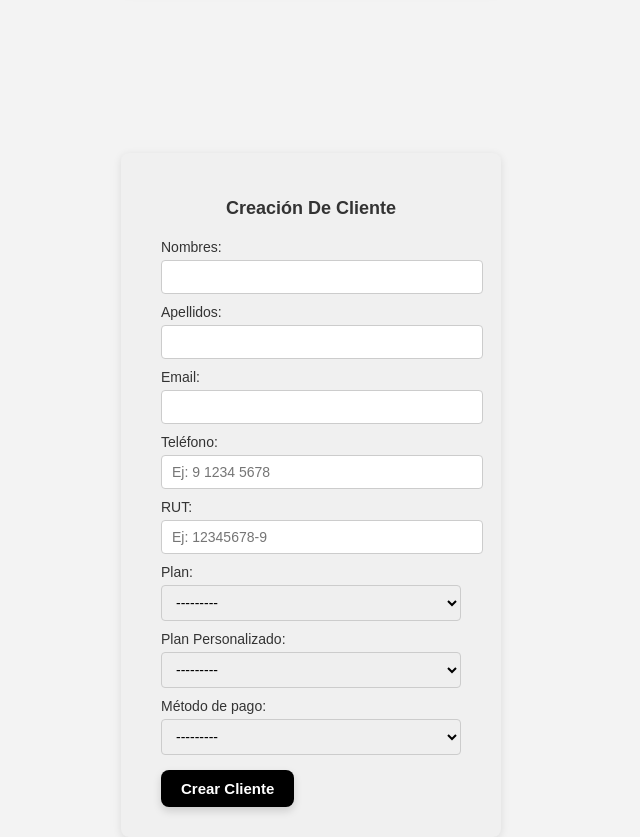
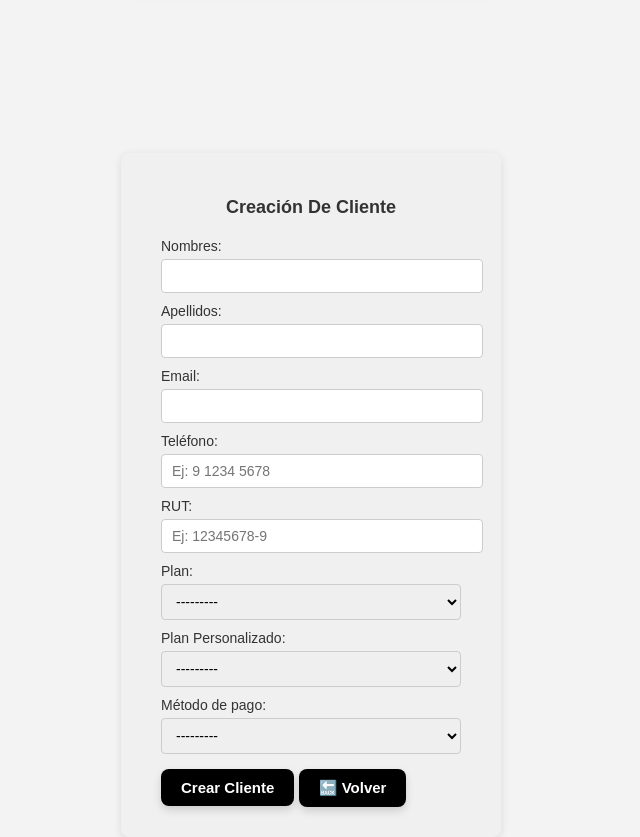
Before and after one commit to josuefmk/Proyecto-BunkerGYM, a Django app: template core/templates/core/RegistroCliente.html in a window 1280 px wide. Shown: the part 486-1323 px from the top of the page, without its empty margins (329-969 px from the left). Run offline with Django 5.2, Linux system fonts and the light colour scheme; the template is opened without the code that fills it: values that come from a table or form of the project are taken from there, others are empty; data comes from the database, SQL or seed files in the repository.

Commit message:
mejores v2

```diff
--- a/core/templates/core/RegistroCliente.html
+++ b/core/templates/core/RegistroCliente.html
@@ -17,6 +17,7 @@
             {% endfor %}
 
           <button type="submit" class="btn-global" style=" margin-top: 15px;">Crear Cliente</button>
+            <a href="{% url 'index' %}" class="btn-global">🔙 Volver</a>
         </form>
     </div>
 </main>
@@ -31,7 +32,7 @@
 </style>
 
 <script>
-    // Eliminar puntos automáticamente del campo RUT
+
     document.addEventListener("DOMContentLoaded", function() {
         const rutInput = document.getElementById("id_rut");
         if (rutInput) {
```
Also changed, not shown: core/templates/core/renovarCliente.html (indentation only).
